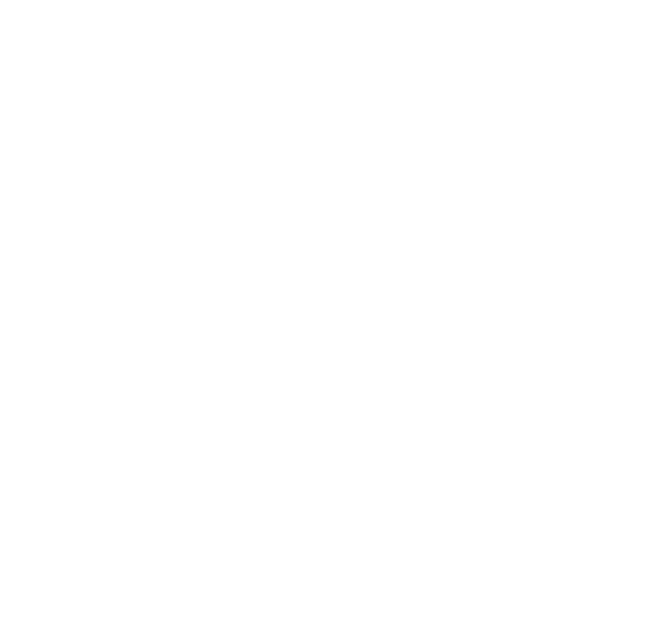
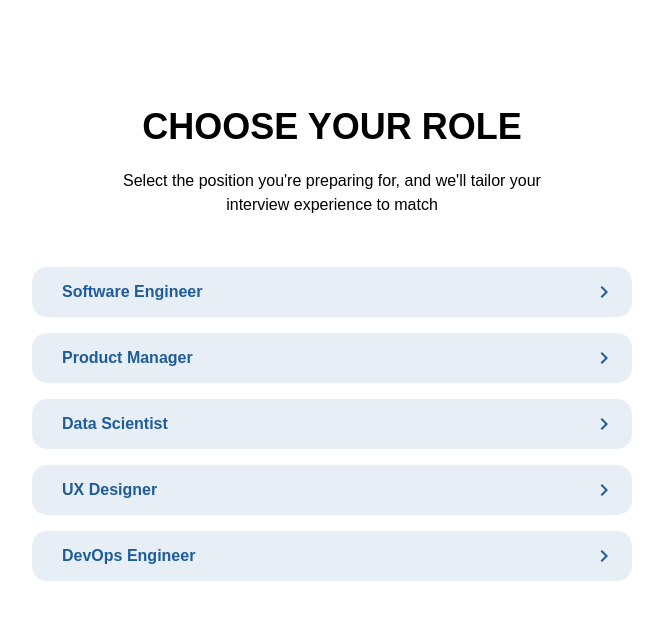
Before and after one commit to MounikaDarru/V_Buzz, a React (Vite) app: page /services/mock-interviews/choose-role in a window 1280 px wide. Before the commit this address had no page. Shown: the top 620 px of the page, without its empty margins (308-971 px from the left). Built offline with nearby package versions, Linux system fonts and the light colour scheme.

Commit message:
Services/Mock Interview

```diff
--- a/src/App.jsx
+++ b/src/App.jsx
@@ -10,6 +10,7 @@
 import Interview from "./pages/services/mock interview/Interview";
 import StudentLogin from "./pages/login/StudentLogin";
 import Analysis from "./pages/services/mock interview/Analysis";
+import ChooseRole from "./pages/services/mock interview/ChooseRole";
 
 const App = () => {
   return (
@@ -18,6 +19,7 @@
       <Route path="/about-us" element={<AboutUs />} />
       <Route path="/services" element={<Services />} />
       <Route path="/services/mock-interviews" element={<MockInterview />} />
+      <Route path="/services/mock-interviews/choose-role" element={<ChooseRole />} />
       <Route path="/services/mock-interviews/interview" element={<Interview />} />
       <Route path="/services/mock-interviews/analysis" element={<Analysis />} />
       <Route path="/events" element={<Events />} />
--- a/src/components/services/mock-interview/Hero.jsx
+++ b/src/components/services/mock-interview/Hero.jsx
@@ -59,7 +59,7 @@
         <section className='flex flex-col bg-primary/90 font-poppins px-[50px] md:px-[150px] items-center text-center text-white'>
             <h1 className='font-bold text-[36px] pt-[150px]'>Ready to Ace Your Next Interview?</h1>
             <p className='font-medium text-[16px] mt-[15px] max-w-[400px]'>Get personalized feedback from industry experts with live mock sessions</p>
-            <Button text='Book a Mock interview Today!' bgColor="bg-primary/0" className='border border-2 border-white mt-[30px] my-[50px] max-w-[350px]'/>
+            <Button text='Book a Mock interview Today!' to="/services/mock-interviews/choose-role" bgColor="bg-primary/0" className='border border-2 border-white mt-[30px] my-[50px] max-w-[350px]'/>
         </section>
 
         <section className='px-[50px] md:px-[150px] my-[50px]'>
--- /dev/null
+++ b/src/pages/services/mock interview/ChooseRole.jsx
@@ -0,0 +1,44 @@
+import { MdNavigateNext } from "react-icons/md";
+import { useNavigate } from "react-router-dom";
+
+const ChooseRole = () => {
+    const navigate = useNavigate();
+
+    const roles = [
+        { name: "Software Engineer", path: "/services/mock-interviews/interview" },
+        { name: "Product Manager", path: "/product-manager" },
+        { name: "Data Scientist", path: "/data-scientist" },
+        { name: "UX Designer", path: "/ux-designer" },
+        { name: "DevOps Engineer", path: "/devops-engineer" }
+    ];
+
+    const handleRoleClick = (path) => {
+        navigate(path);
+    };
+
+    return (
+        <main className="flex flex-col p-[50px] md:px-[150px] md:py-[100px] gap-[50px] justify-center items-center">
+            <div className="flex flex-col gap-[15px] justify-center items-center">
+                <h1 className="font-bold text-[24px] sm:text-[36px]">CHOOSE YOUR ROLE</h1>
+                <p className="text-[16px] max-w-[450px] text-center">
+                    Select the position you're preparing for, and we'll tailor your interview experience to match
+                </p>
+            </div>
+
+            <div className="flex flex-col gap-4 w-full max-w-[600px]">
+                {roles.map((role, index) => (
+                    <div
+                        key={index}
+                        onClick={() => handleRoleClick(role.path)}
+                        className="flex bg-primary/10 w-full h-[50px] pl-[30px] pr-4 py-[13px] rounded-[15px] justify-between items-center cursor-pointer hover:bg-primary/20 transition-colors"
+                    >
+                        <h1 className="text-primary text-[16px] font-bold">{role.name}</h1>
+                        <MdNavigateNext size={24} className="text-primary" />
+                    </div>
+                ))}
+            </div>
+        </main>
+    );
+};
+
+export default ChooseRole;
```
Also changed, not shown: src/assets/next icon.svg (added).
